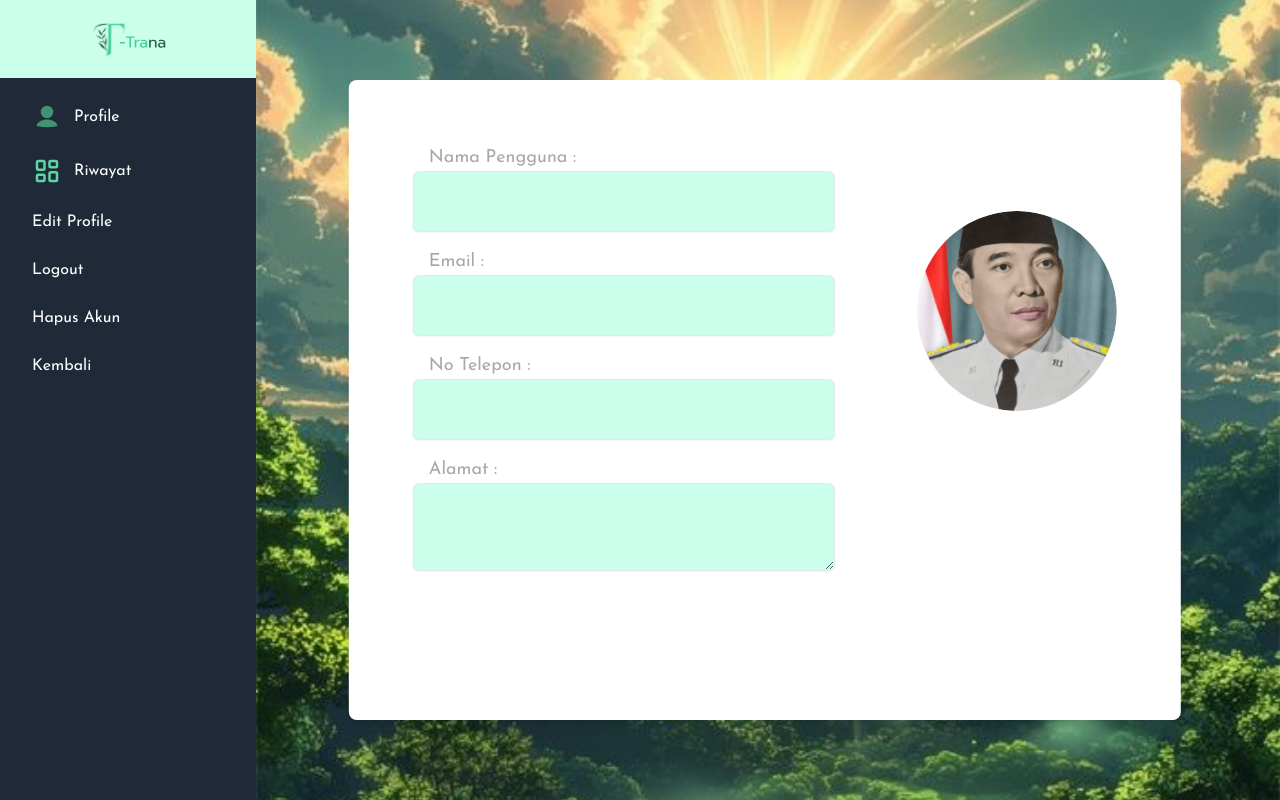
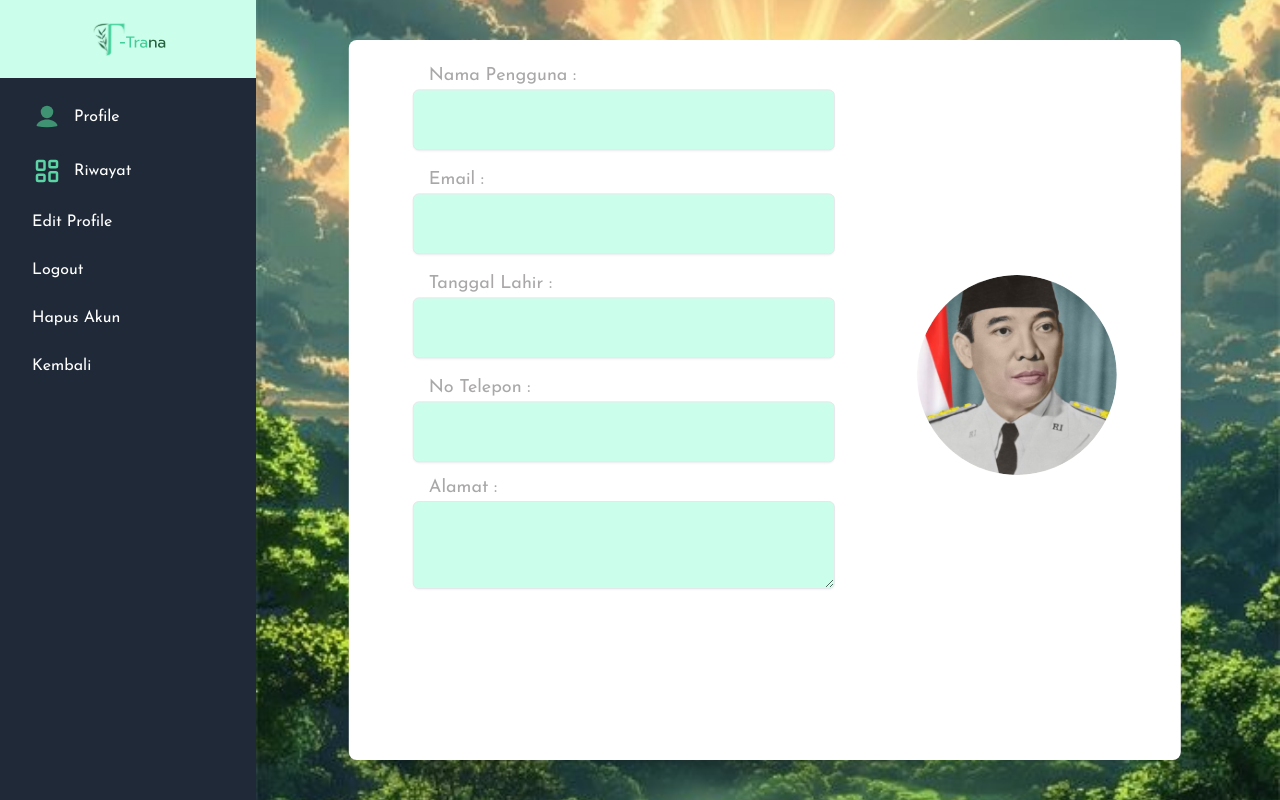
Before and after one commit to auliarahman789/ornatredec, a Next.js app: page /profile in a window 1280 px wide. Built offline with nearby package versions, Linux system fonts and the light colour scheme.

Commit message:
halaman profile

```diff
--- a/src/app/components/edit.tsx
+++ b/src/app/components/edit.tsx
@@ -85,6 +85,9 @@ export default function Sidebar() {
                 className="rounded-full"
               />
             </div>
+            <div className="flex justify-center translate-x-[6%] -translate-y-8">
+              <Image src="/img/pensil.png" width={50} height={50} alt="gm" />
+            </div>
             <div className="pb-5">
               <span className="pl-4 text-[#A9A7A7]">Nama Pengguna :</span>
               <div className="flex flex-col">
--- a/src/app/components/sidebar.tsx
+++ b/src/app/components/sidebar.tsx
@@ -112,8 +112,8 @@ export default function ProfilePage() {
         style={{ backgroundImage: "url('/img/bg.jpg')" }}
       >
         <div className="absolute inset-0 flex justify-center items-center pointer-events-none">
-          <div className="bg-white p-16 rounded-lg shadow-lg w-[65%] h-[80%] translate-x-[15%] z-20 relative pointer-events-auto">
-            <div className="text-[#A9A7A7] text-[18px] pb-4">
+          <div className="bg-white p-16 rounded-lg shadow-lg w-[65%] h-[90%] translate-x-[15%] z-20 relative pointer-events-auto ">
+            <div className="text-[#A9A7A7] text-[18px] pb-4 -translate-y-[40%]">
               <span className="pl-4">Nama Pengguna :</span>
               <div className="flex flex-col">
                 <input
@@ -124,7 +124,7 @@ export default function ProfilePage() {
                 />
               </div>
             </div>
-            <div className="text-[#A9A7A7] text-[18px] pb-4">
+            <div className="text-[#A9A7A7] text-[18px] pb-4 -translate-y-[40%]">
               <span className="pl-4">Email :</span>
               <div className="flex flex-col">
                 <input
@@ -135,7 +135,18 @@ export default function ProfilePage() {
                 />
               </div>
             </div>
-            <div className="text-[#A9A7A7] text-[18px] pb-4">
+            <div className="text-[#A9A7A7] text-[18px] pb-4 -translate-y-[40%]">
+              <span className="pl-4">Tanggal Lahir :</span>
+              <div className="flex flex-col">
+                <input
+                  type="password"
+                  value=""
+                  className="w-[60%] p-4 border bg-[#CCFFEB] rounded-md shadow-sm"
+                  readOnly
+                />
+              </div>
+            </div>
+            <div className="text-[#A9A7A7] text-[18px] pb-4 -translate-y-[40%]">
               <span className="pl-4">No Telepon :</span>
               <div className="flex flex-col">
                 <input
@@ -144,7 +155,7 @@ export default function ProfilePage() {
                 />
               </div>
             </div>
-            <div className="text-[#A9A7A7] text-[18px]">
+            <div className="text-[#A9A7A7] text-[18px] -translate-y-[40%]">
               <span className="pl-4">Alamat :</span>
               <div className="flex flex-col">
                 <textarea className="w-[60%] p-4 border bg-[#CCFFEB] rounded-md shadow-sm" />
```
Also changed, not shown: public/img/pensil.png.
